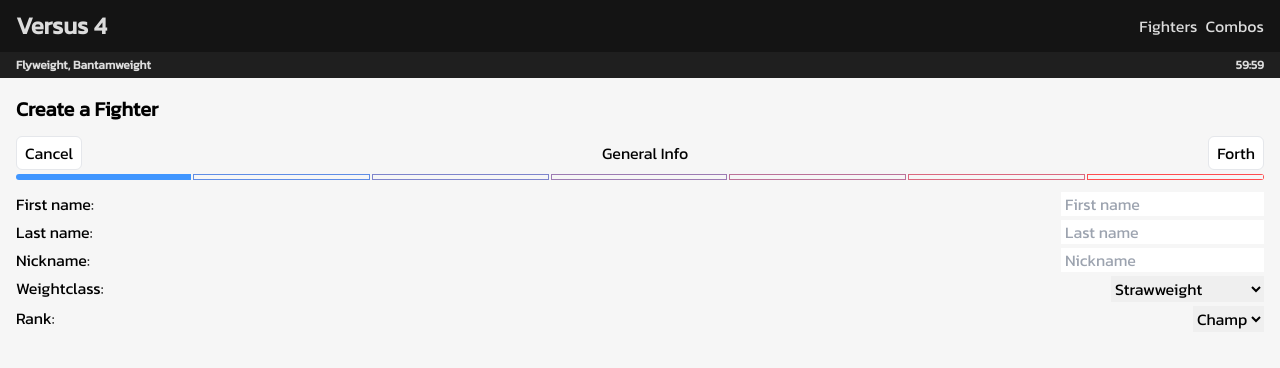
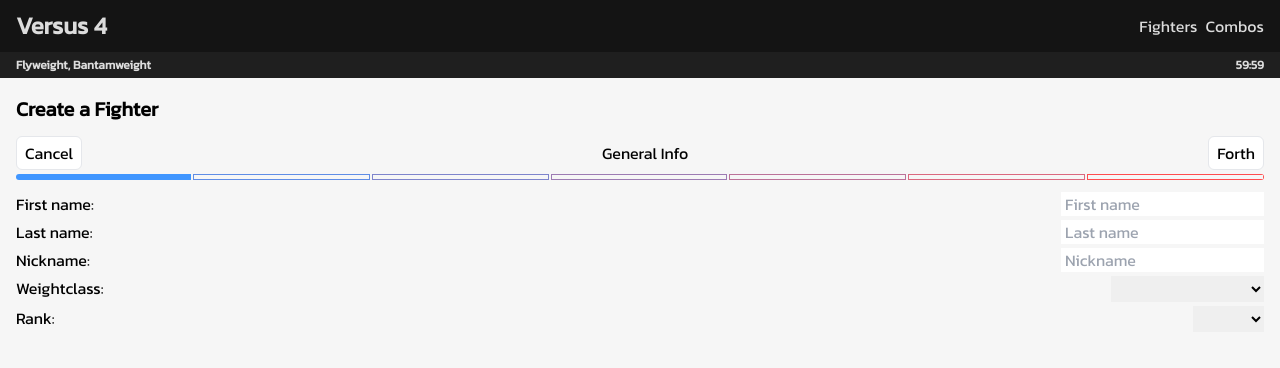
Before and after one commit to yoyanni/next-versus, a Next.js app in the folder client/: page /fighters/new in a window 1280 px wide. Shown: the top 368 px of the page. Built offline with nearby package versions, Linux system fonts and the light colour scheme.

Commit message:
Get form ready for Fighter creation

```diff
--- a/client/src/components/FormStepRender.tsx
+++ b/client/src/components/FormStepRender.tsx
@@ -52,13 +52,13 @@ function FormStepRender<T extends object>({
         <div className="flex justify-between">
           <label htmlFor={fieldPath}>{input.label}:</label>
           {input.type === "select" ? (
-            <select {...register(fieldPath)} id={fieldPath} name={input.label}>
+            <select {...register(fieldPath)} id={fieldPath}>
               {input.groups
                 ? input.groups.map((group) => (
                     <optgroup key={group.name} label={group.name}>
                       {group.options.map((option) => (
-                        <option key={option} value={option}>
-                          {option}
+                        <option key={option.option} value={option.value}>
+                          {option.option}
                         </option>
                       ))}
                     </optgroup>
--- a/client/src/components/MoveAccordion.tsx
+++ b/client/src/components/MoveAccordion.tsx
@@ -34,7 +34,7 @@ const MoveAccordion = ({
                   title={groundGroup.title}
                   indentation="ps-10"
                 >
-                  {moves.ground[groundGroup.key]?.map((move) => {
+                  {moves?.ground[groundGroup.key]?.map((move) => {
                     return (
                       <div
                         key={move.name}
@@ -52,7 +52,7 @@ const MoveAccordion = ({
         } else {
           movesJSX = (
             <ChildAccordion key={moveGroup.key} title={moveGroup.title}>
-              {moves[moveGroup.key]?.map((move) => {
+              {moves?.[moveGroup.key]?.map((move) => {
                 return (
                   <div
                     key={move.name}
--- a/client/src/forms/wizardForm.ts
+++ b/client/src/forms/wizardForm.ts
@@ -2,7 +2,7 @@ import standard from "@/standard";
 import { FighterForm } from "@/types/component";
 import { WizardStep } from "@/types/form";
 
-const step1: WizardStep<Pick<FighterForm,"generalInfo">> = {
+const step1: WizardStep<Pick<FighterForm, "generalInfo">> = {
   title: "General Info",
   inputs: [
     { type: "text", id: "generalInfo.firstName", label: "First name" },
@@ -75,69 +75,123 @@ const step3: WizardStep<Pick<FighterForm, "perks">> = {
 
 const step4: WizardStep<Pick<FighterForm, "standUp">> = {
   title: "Stand-Up",
-  inputs: standard.standUp.map((item) => ({
+  inputs: [
+    {
+      type: "number",
+      id: `standUp.level`,
+      label: "Level",
+    },
+    ...standard.standUp.map(
+      (item) =>
+        ({
           type: "number",
           id: `standUp.skills.${item.propName}`,
           label: item.name,
-  })),
+        } as const)
+    ),
+  ],
 };
 
 const step5: WizardStep<Pick<FighterForm, "grappling">> = {
   title: "Grappling",
-  inputs: standard.grappling.map((item) => ({
+  inputs: [
+    {
+      type: "number",
+      id: `grappling.level`,
+      label: "Level",
+    },
+    ...standard.grappling.map(
+      (item) =>
+        ({
           type: "number",
           id: `grappling.skills.${item.propName}`,
           label: item.name,
-  })),
+        } as const)
+    ),
+  ],
 };
 
 const step6: WizardStep<Pick<FighterForm, "health">> = {
   title: "Health",
-  inputs: standard.health.map((item) => ({
+  inputs: [
+    {
+      type: "number",
+      id: `health.level`,
+      label: "Level",
+    },
+    ...standard.health.map(
+      (item) =>
+        ({
           type: "number",
           id: `health.skills.${item.propName}`,
           label: item.name,
-  })),
+        } as const)
+    ),
+  ],
 };
 
 const step7: WizardStep<Pick<FighterForm, "move">> = {
   title: "Moves",
   inputs: [
     {
-      type: "select", // probs needs refactoring
+      type: "select",
       id: "move.name",
       label: "Move",
       groups: [
         {
           name: "Punches",
-          options: [...standard.moves.punches],
+          options: standard.moves.punches.map((punch) => ({
+            value: "punches:" + punch,
+            option: punch,
+          })),
         },
         {
           name: "Kicks",
-          options: [...standard.moves.kicks],
+          options: standard.moves.kicks.map((kick) => ({
+            value: "kicks:" + kick,
+            option: kick,
+          })),
         },
         {
           name: "Clinch",
-          options: [...standard.moves.clinch],
+          options: standard.moves.clinch.map((clinch) => ({
+            value: "clinch:" + clinch,
+            option: clinch,
+          })),
         },
         {
           name: "Takedowns",
-          options: [...standard.moves.takedowns],
+          options: standard.moves.takedowns.map((takedown) => ({
+            value: "takedowns:" + takedown,
+            option: takedown,
+          })),
         },
         ...standard.groundKeys.map((ground) => ({
           name: "Ground - " + ground.title,
           options:
             ground.key === "strikes"
-              ? [...standard.moves.ground.strikes]
-              : [...standard.moves.ground.groundMovements],
+              ? standard.moves.ground.strikes.map((strike) => ({
+                  value: "ground.strikes:" + strike,
+                  option: strike,
+                }))
+              : standard.moves.ground.groundMovements.map((movement) => ({
+                  value: `ground.${ground.key}:` + movement,
+                  option: movement,
+                })),
         })),
         {
           name: "Submission",
-          options: [...standard.moves.submissions],
+          options: standard.moves.submissions.map((submission) => ({
+            value: "submissions:" + submission,
+            option: submission,
+          })),
         },
         {
           name: "Combos",
-          options: [...standard.moves.combos],
+          options: standard.moves.combos.map((combo) => ({
+            value: "combos:" + combo,
+            option: combo,
+          })),
         },
       ],
     },
--- a/client/src/hooks/useFighters.ts
+++ b/client/src/hooks/useFighters.ts
@@ -6,4 +6,5 @@ export const useFighters = () =>
   useQuery({
     queryKey: ["fighters"],
     queryFn: () => apiClient.get<Fighter[]>("/fighters"),
+    staleTime: 1000 * 60 * 5,
   });
--- a/client/src/pages/fighters/new.tsx
+++ b/client/src/pages/fighters/new.tsx
@@ -3,16 +3,66 @@ import MoveAccordion from "@/components/MoveAccordion";
 import { wizardSteps } from "@/forms/wizardForm";
 import { FighterForm } from "@/types/component";
 import { useRef, useState } from "react";
-import { SubmitHandler, useForm } from "react-hook-form";
+import { FieldPath, SubmitHandler, useForm } from "react-hook-form";
 
-const initialState = {
-  generalInfo: {},
-  basicInfo: {},
+const initialState: FighterForm = {
+  generalInfo: {
+    weightClass: "",
+    rank: "",
+    firstName: "",
+    nickname: "",
+    lastName: "",
+  },
+  basicInfo: { level: 0, skills: { martialArt: "", stance: "", reach: 0 } },
   perks: [],
-  standUp: {},
-  grappling: {},
-  health: {},
-  moves: { ground: {} },
+  standUp: {
+    level: 0,
+    skills: {
+      punchSpeed: 0,
+      punchPower: 0,
+      accuracy: 0,
+      blocking: 0,
+      headMovement: 0,
+      footwork: 0,
+      switchStance: 0,
+      takedownDefence: 0,
+      kickPower: 0,
+      kickSpeed: 0,
+    },
+  },
+  grappling: {
+    level: 0,
+    skills: {
+      takedowns: 0,
+      topControl: 0,
+      bottomControl: 0,
+      submissions: 0,
+      submissionDefence: 0,
+      groundStriking: 0,
+      clinchStriking: 0,
+      clinchControl: 0,
+    },
+  },
+  health: {
+    level: 0,
+    skills: { cardio: 0, chin: 0, body: 0, legs: 0, recovery: 0 },
+  },
+  move: { name: "punches:Jab", level: 3 },
+  moves: {
+    punches: [],
+    kicks: [],
+    clinch: [],
+    takedowns: [],
+    ground: {
+      getups: [],
+      transitions: [],
+      reversals: [],
+      sweeps: [],
+      strikes: [],
+    },
+    submissions: [],
+    combos: [],
+  },
 };
 
 const NewFighter = () => {
@@ -23,8 +73,11 @@ const NewFighter = () => {
     register,
     watch,
     handleSubmit,
+    setValue,
+    getValues,
     formState: { errors },
   } = useForm<FighterForm>({ defaultValues: initialState });
+  const move = watch("move");
   const watchMoves = watch("moves");
   const watchPerks = watch("perks");
 
@@ -51,6 +104,24 @@ const NewFighter = () => {
     if (activeAccordion === accordion) setActiveAccordion(null);
     else setActiveAccordion(accordion);
   }
+
+  const handleMoveAddition = () => {
+    const [path, moveName] = move.name.split(":");
+    const fieldPath = ("moves." + path) as FieldPath<
+      Pick<FighterForm, "moves">
+    >;
+
+    const newMove = {
+      name: moveName,
+      level: move.level,
+    };
+
+    const currentMoves = getValues(fieldPath);
+
+    if (Array.isArray(currentMoves)) {
+      setValue(fieldPath, [...currentMoves, newMove]);
+    }
+  };
 
   return (
     <main className="grow flex flex-col gap-y-4 mt-4">
@@ -157,7 +228,15 @@ const NewFighter = () => {
           })}
         </form>
       </div>
+
       {step === wizardSteps.length - 1 && (
+        <>
+          <button
+            onClick={handleMoveAddition}
+            className="self-end mr-4 px-2 py-1 border bg-white rounded-md"
+          >
+            Add move
+          </button>
           <div className="border mx-4 rounded-lg overflow-hidden">
             <MoveAccordion
               moves={watchMoves}
@@ -165,6 +244,7 @@ const NewFighter = () => {
               handleToggle={() => handleToggle("moves")}
             />
           </div>
+        </>
       )}
     </main>
   );
```
Lines whose indentation alone changed are shown as unchanged.
